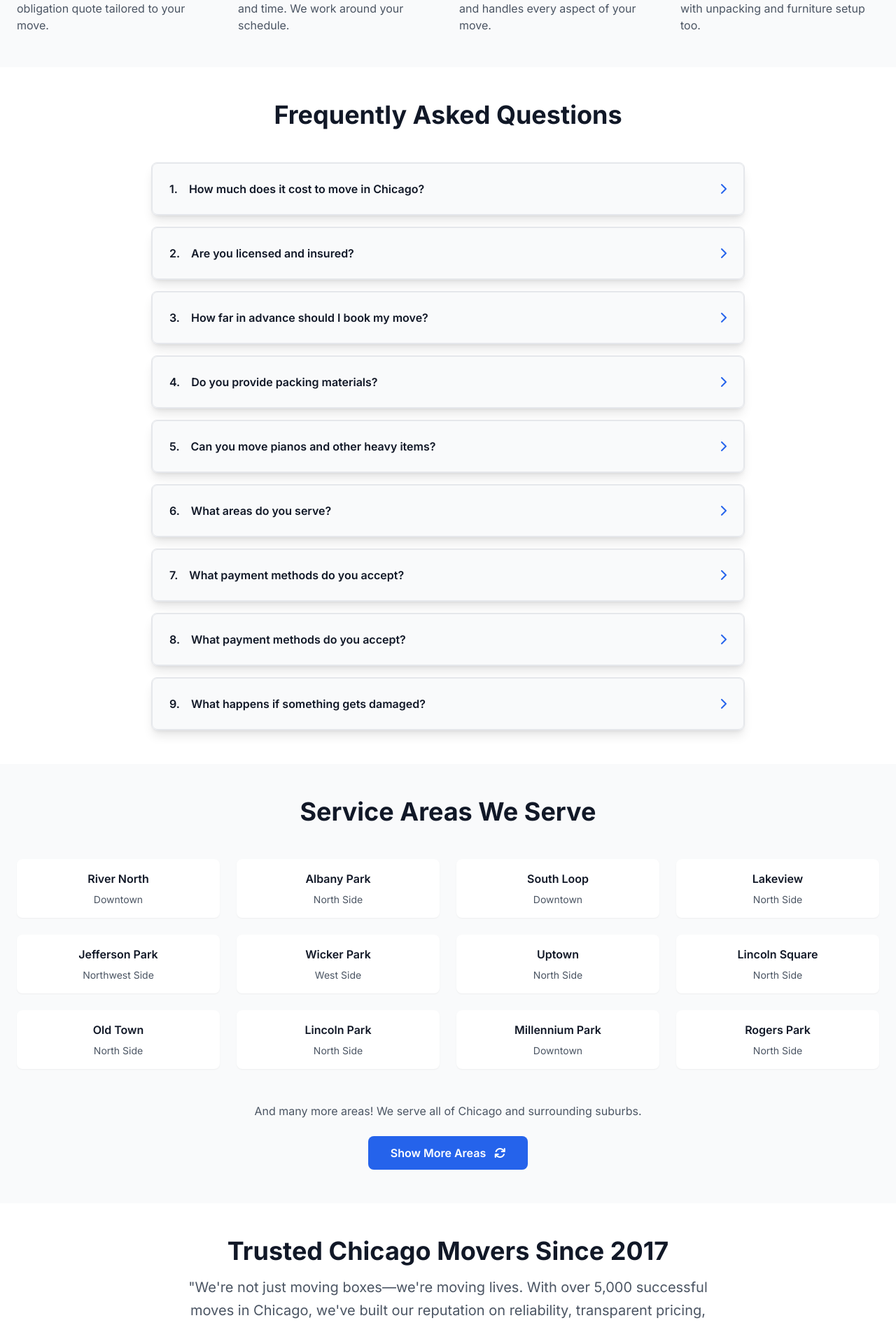
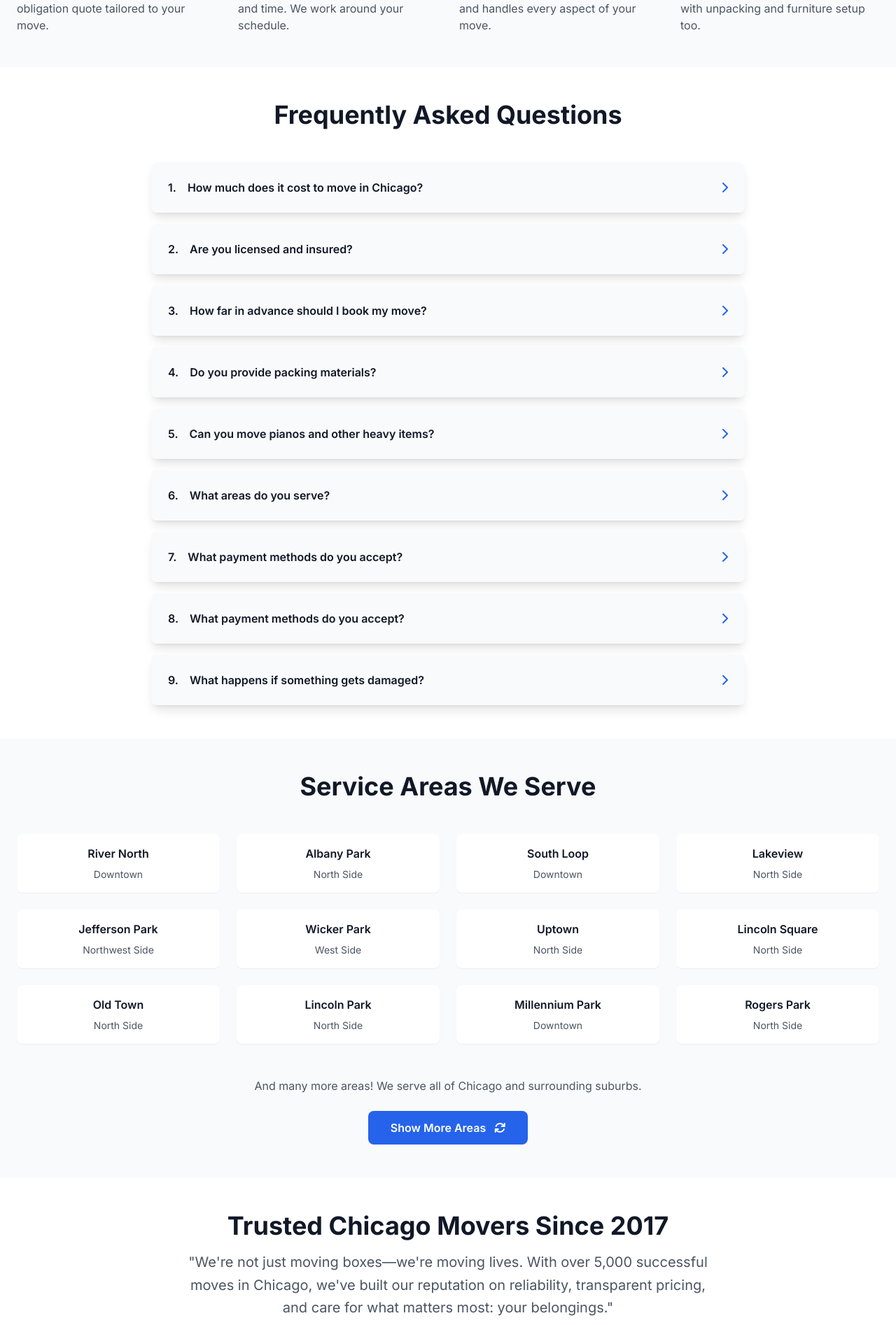
Before and after one commit to andreacarpini/fair_2, a Jekyll site: the page built from index.html, in a window 1280 px wide. Shown: the part 3447-5341 px from the top of the page at 70% size. Built offline with Jekyll 4.4.1, drawn with Linux system fonts in a browser that asks for light colours; nearby versions of some CDN libraries; the list of posts is cut into pages by our own code.

Commit message:
almost v2

```diff
--- a/_layouts/default.html
+++ b/_layouts/default.html
@@ -153,7 +153,6 @@
             color: #1f2937;
             background: #f9fafb;
             border-radius: 0.5rem;
-            border: 1px solid #e5e7eb;
             transition: all 0.3s ease;
             display: flex;
             align-items: center;
@@ -174,8 +173,6 @@
             display: none;
             padding: 0 1.5rem 1.5rem 1.5rem;
             background: #F9FAFB;
-            border: 1px solid #e5e7eb;
-            border-top: none;
             border-bottom-left-radius: 0.5rem;
             border-bottom-right-radius: 0.5rem;
         }
--- a/index.html
+++ b/index.html
@@ -389,7 +389,7 @@ description: "Licensed and insured moving company in Chicago. Local and long-dis
         </div>
 
         <div class="space-y-4">
-            <div class="faq-item bg-gray-50 rounded-lg border border-gray-200 shadow-lg">
+            <div class="faq-item bg-gray-50 rounded-lg shadow-lg">
                 <button class="faq-question w-full text-left p-6 font-semibold text-gray-900 hover:bg-gray-100 rounded-lg transition-colors">
                     <span class="mr-4 flex-shrink-0">1.</span>
 
@@ -402,7 +402,7 @@ description: "Licensed and insured moving company in Chicago. Local and long-dis
                 </div>
             </div>
 
-            <div class="faq-item bg-gray-50 rounded-lg border border-gray-200 shadow-lg">
+            <div class="faq-item bg-gray-50 rounded-lg shadow-lg">
                 <button class="faq-question w-full text-left p-6 font-semibold text-gray-900 hover:bg-gray-100 rounded-lg transition-colors">
                     <span class="mr-4 flex-shrink-0">2.</span>
                     <span class="flex-grow">Are you licensed and insured?</span>
@@ -414,7 +414,7 @@ description: "Licensed and insured moving company in Chicago. Local and long-dis
                 </div>
             </div>
 
-            <div class="faq-item bg-gray-50 rounded-lg border border-gray-200 shadow-lg">
+            <div class="faq-item bg-gray-50 rounded-lg shadow-lg">
                 <button class="faq-question w-full text-left p-6 font-semibold text-gray-900 hover:bg-gray-100 rounded-lg transition-colors">
                     <span class="mr-4 flex-shrink-0">3.</span>
                     <span class="flex-grow">How far in advance should I book my move?</span>
@@ -427,7 +427,7 @@ description: "Licensed and insured moving company in Chicago. Local and long-dis
                 </div>
             </div>
 
-            <div class="faq-item bg-gray-50 rounded-lg border border-gray-200 shadow-lg">
+            <div class="faq-item bg-gray-50 rounded-lg shadow-lg">
                 <button class="faq-question w-full text-left p-6 font-semibold text-gray-900 hover:bg-gray-100 rounded-lg transition-colors">
                     <span class="mr-4 flex-shrink-0">4.</span>
                     <span class="flex-grow">Do you provide packing materials?</span>
@@ -440,7 +440,7 @@ description: "Licensed and insured moving company in Chicago. Local and long-dis
                 </div>
             </div>
 
-            <div class="faq-item bg-gray-50 rounded-lg border border-gray-200 shadow-lg">
+            <div class="faq-item bg-gray-50 rounded-lg shadow-lg">
                 <button class="faq-question w-full text-left p-6 font-semibold text-gray-900 hover:bg-gray-100 rounded-lg transition-colors">
                    <span class="mr-4 flex-shrink-0">5.</span>
                    <span class="flex-grow">Can you move pianos and other heavy items?</span>
@@ -453,7 +453,7 @@ description: "Licensed and insured moving company in Chicago. Local and long-dis
                 </div>
             </div>
 
-            <div class="faq-item bg-gray-50 rounded-lg border border-gray-200 shadow-lg">
+            <div class="faq-item bg-gray-50 rounded-lg shadow-lg">
                 <button class="faq-question w-full text-left p-6 font-semibold text-gray-900 hover:bg-gray-100 rounded-lg transition-colors">
                     <span class="mr-4 flex-shrink-0">6.</span>
                     <span class="flex-grow">What areas do you serve?</span>
@@ -466,7 +466,7 @@ description: "Licensed and insured moving company in Chicago. Local and long-dis
                 </div>
             </div>
 
-            <div class="faq-item bg-gray-50 rounded-lg border border-gray-200 shadow-lg">
+            <div class="faq-item bg-gray-50 rounded-lg shadow-lg">
                 <button class="faq-question w-full text-left p-6 font-semibold text-gray-900 hover:bg-gray-100 rounded-lg transition-colors">
                     <span class="mr-4 flex-shrink-0">7.</span>
                     <span class="flex-grow">What payment methods do you accept?</span>
@@ -479,7 +479,7 @@ description: "Licensed and insured moving company in Chicago. Local and long-dis
                 </div>
             </div>
 
-            <div class="faq-item bg-gray-50 rounded-lg border border-gray-200 shadow-lg">
+            <div class="faq-item bg-gray-50 rounded-lg shadow-lg">
                 <button class="faq-question w-full text-left p-6 font-semibold text-gray-900 hover:bg-gray-100 rounded-lg transition-colors">
                     <span class="mr-4 flex-shrink-0">8.</span>
                     <span class="flex-grow">What payment methods do you accept?</span>
@@ -491,7 +491,7 @@ description: "Licensed and insured moving company in Chicago. Local and long-dis
                 </div>
             </div>
 
-            <div class="faq-item bg-gray-50 rounded-lg border border-gray-200 shadow-lg">
+            <div class="faq-item bg-gray-50 rounded-lg shadow-lg">
                 <button class="faq-question w-full text-left p-6 font-semibold text-gray-900 hover:bg-gray-100 rounded-lg transition-colors">
                     <span class="mr-4 flex-shrink-0">9.</span>
                     <span class="flex-grow">What happens if something gets damaged?</span>
```
Also changed, not shown: 8 other files.
